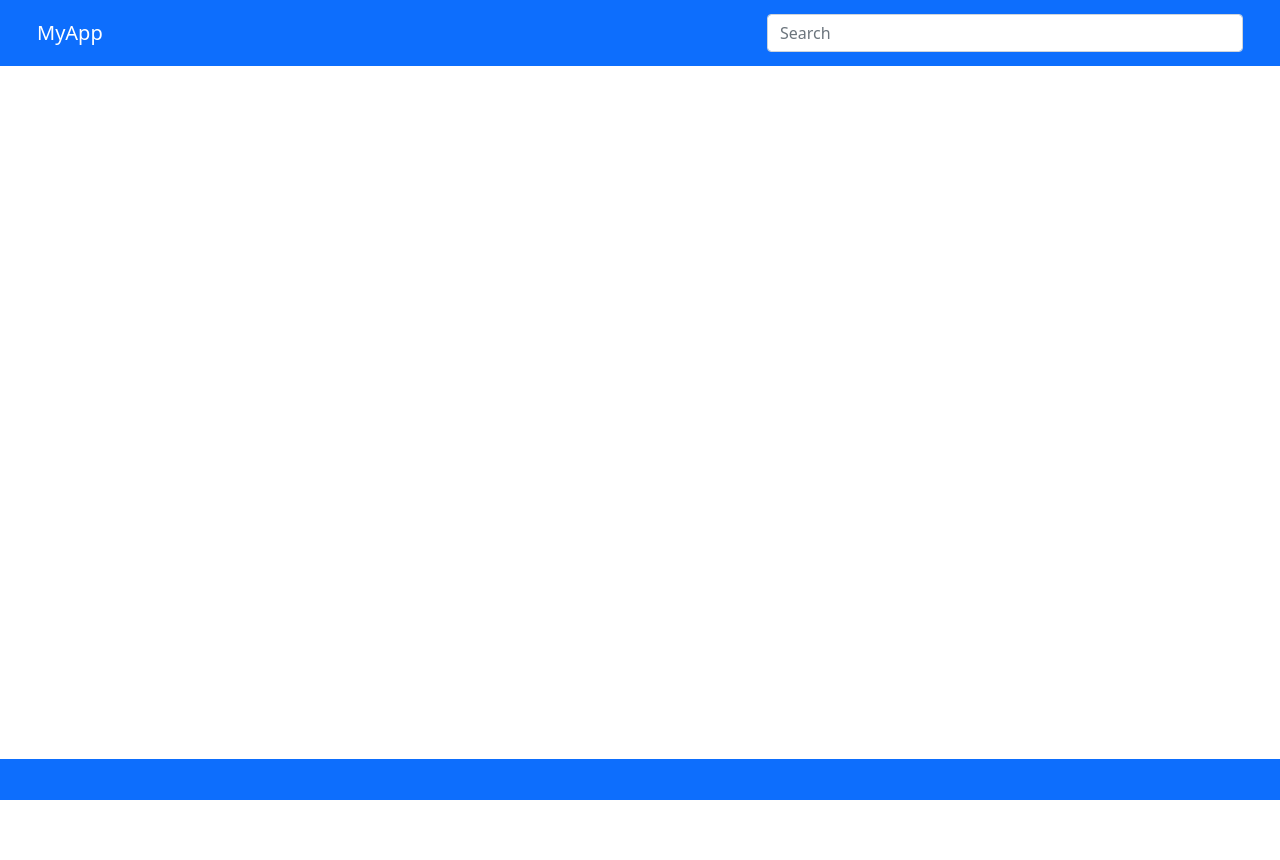
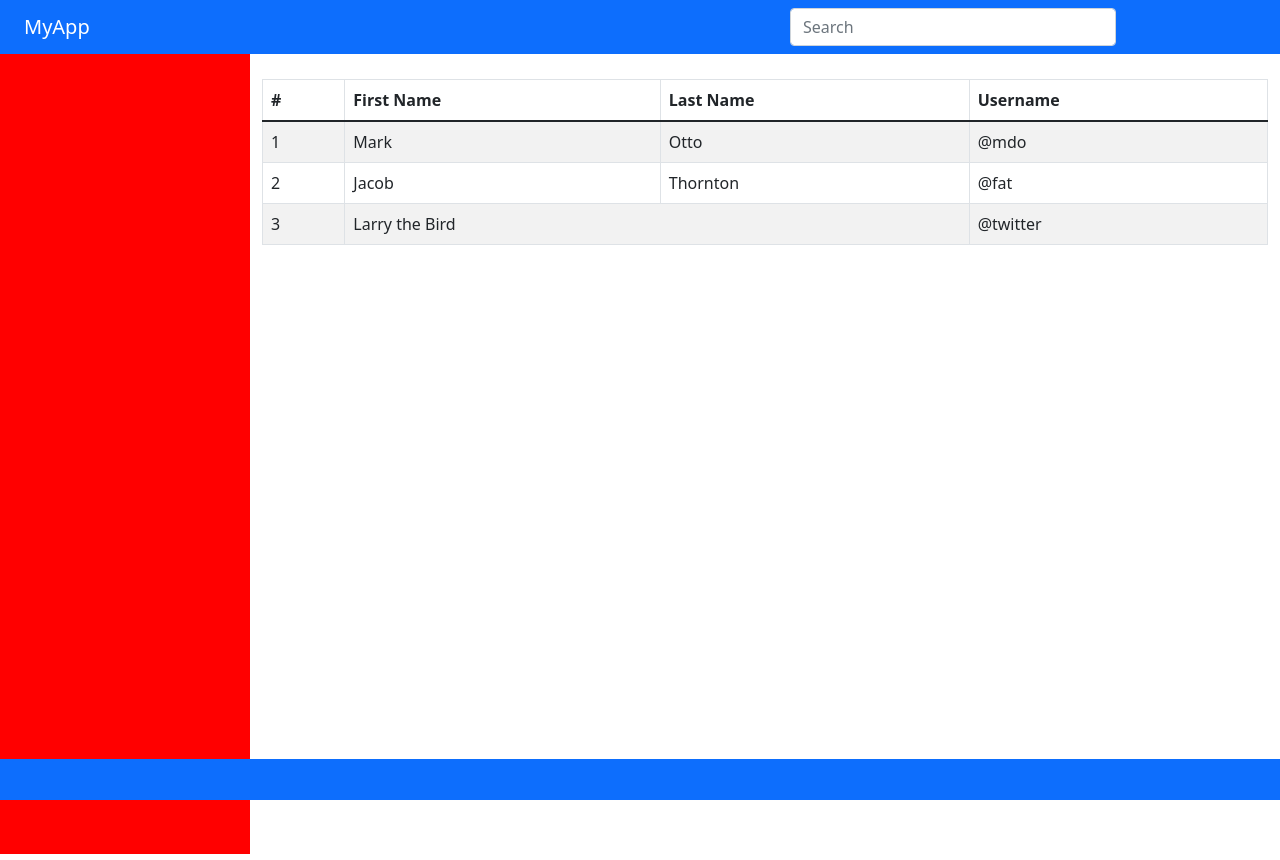
Before and after one commit to srevinU/react_app_1, a React (Create React App) app: page / in a window 1280 px wide. Before the commit the page ends 800 px from the top, so only its background shows below. Built offline with nearby package versions, Linux system fonts and the light colour scheme.

Commit message:
Home setUp & css fix

```diff
--- a/src/App.js
+++ b/src/App.js
@@ -1,10 +1,18 @@
+import Header from './components/Header';
+import Menu from './components/Menu';
+import Home from './pages/Home';
 import Footer from './components/Footer';
-import Header from './components/Header';
+import { Container } from 'react-bootstrap';
+import './style/App.css';
 
 function App() {
   return (
     <div className="App">
       <Header/>
+        <Container className='main'>
+          <Menu/>
+          <Home/>
+        </Container>
       <Footer/>
     </div>
   );
--- /dev/null
+++ b/src/components/Menu.js
@@ -0,0 +1,17 @@
+import React from "react";
+import { Container } from "react-bootstrap";
+import '../style/Menu.css';
+
+
+
+export default class Menu extends React.Component {
+    render() {
+        return (
+            <>
+                <Container className="menu">
+                </Container>
+            </>
+        );
+    }
+
+}
--- /dev/null
+++ b/src/pages/Home.js
@@ -0,0 +1,44 @@
+import React from "react";
+import { Container, Table } from "react-bootstrap";
+import '../style/Home.css';
+
+export default class Menu extends React.Component {
+    render() {
+        return (
+            <>
+                <Container className="home">
+                <Table striped bordered hover>
+                    <thead>
+                        <tr>
+                        <th>#</th>
+                        <th>First Name</th>
+                        <th>Last Name</th>
+                        <th>Username</th>
+                        </tr>
+                    </thead>
+                    <tbody>
+                        <tr>
+                        <td>1</td>
+                        <td>Mark</td>
+                        <td>Otto</td>
+                        <td>@mdo</td>
+                        </tr>
+                        <tr>
+                        <td>2</td>
+                        <td>Jacob</td>
+                        <td>Thornton</td>
+                        <td>@fat</td>
+                        </tr>
+                        <tr>
+                        <td>3</td>
+                        <td colSpan={2}>Larry the Bird</td>
+                        <td>@twitter</td>
+                        </tr>
+                    </tbody>
+                    </Table>
+                </Container>
+            </>
+        );
+    }
+
+}
--- a/src/style/App.css
+++ b/src/style/App.css
@@ -1,38 +1,6 @@
-.App {
-  text-align: center;
+.App .main {
+  display: inline-flex !important;
+  height: 100% !important;
+  max-width: -webkit-fill-available;
+  padding: 0;
 }
-
-.App-logo {
-  height: 40vmin;
-  pointer-events: none;
-}
-
-@media (prefers-reduced-motion: no-preference) {
-  .App-logo {
-    animation: App-logo-spin infinite 20s linear;
-  }
-}
-
-.App-header {
-  background-color: #282c34;
-  min-height: 100vh;
-  display: flex;
-  flex-direction: column;
-  align-items: center;
-  justify-content: center;
-  font-size: calc(10px + 2vmin);
-  color: white;
-}
-
-.App-link {
-  color: #61dafb;
-}
-
-@keyframes App-logo-spin {
-  from {
-    transform: rotate(0deg);
-  }
-  to {
-    transform: rotate(360deg);
-  }
-}
--- a/src/style/Header.css
+++ b/src/style/Header.css
@@ -1,17 +1,18 @@
 
 .content {
-    display: flex !important;
-    height: 50px;
+    display: inline-flex !important;
+    margin: 0 !important;
+    max-width: unset;
+    padding: 0px, 25px, 0px, 25px;
 }
 
 .content .info {
-    position: absolute !important;
-    width: 500px !important;
-    left: 25px !important;
+    width: 650px !important;
+    margin: 0 !important;
 }
 
 .content .search {
-    position: absolute !important;
-    width: 500px !important;
-    right: 25px !important;
+    width: 350px !important;
+    min-width: 350px !important;
+    margin: 0 !important;
 }
--- /dev/null
+++ b/src/style/Home.css
@@ -0,0 +1,4 @@
+.home {
+    height: 100% !important;
+    padding: 25px;
+}
--- /dev/null
+++ b/src/style/Menu.css
@@ -0,0 +1,7 @@
+.menu {
+    height: 100% !important;
+    width: 250px !important;
+    min-width: 250px !important;
+    background-color: red;
+    margin: 0 !important;
+}
--- a/src/style/index.css
+++ b/src/style/index.css
@@ -1,3 +1,7 @@
+html, body, #root, .App {
+  height: 100% !important;
+}
+
 body {
   margin: 0;
   font-family: -apple-system, BlinkMacSystemFont, 'Segoe UI', 'Roboto', 'Oxygen',
```
